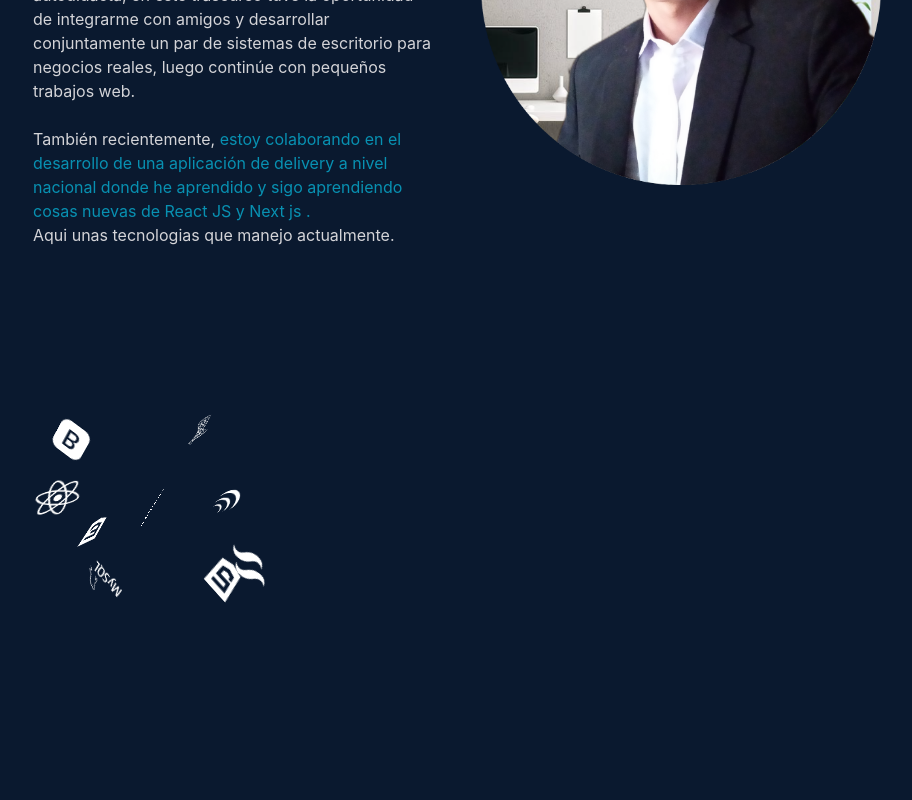
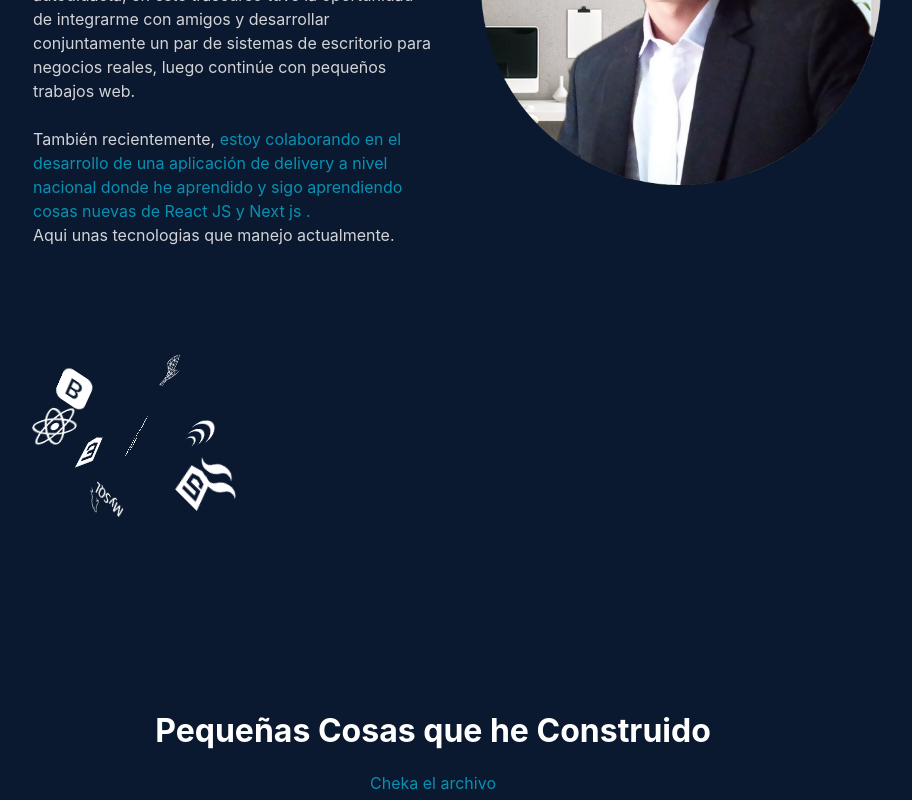
Before and after one commit to Termux-Master93/folioPerson, a React (Create React App) app: page / in a window 1280 px wide. Shown: the part 1059-1859 px from the top of the page, without its empty margins (207-1119 px from the left). Built offline with nearby package versions, Linux system fonts and the light colour scheme.

Commit message:
reducir tamaño de spinner

```diff
--- a/src/components/Folio/styles/index.module.css
+++ b/src/components/Folio/styles/index.module.css
@@ -5,11 +5,16 @@
 .decoration_none{
     background-color: aqua;
 }
+
+
+
 .containerPather{
-    height: 300px;
-    width:250px;
+    height: 200px;
+    width:200px;
     perspective: 900px;
 }
+
+
 .containerHijo{
     transform-style: preserve-3d;
     height: 100%;
```
